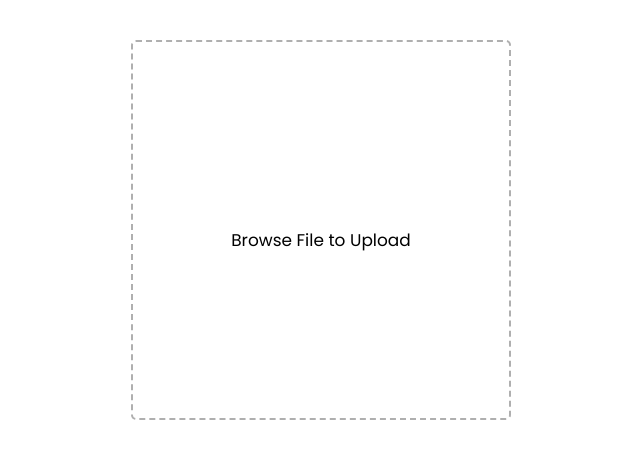
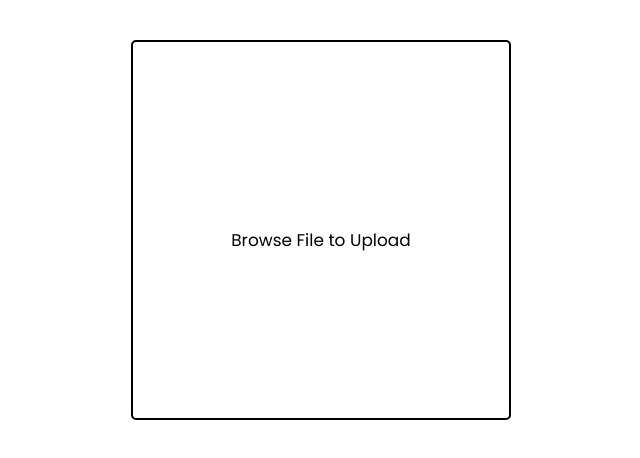
Before and after one commit to assamcareer/imageresizer, a plain HTML site: page index.html in a window 1280 px wide. Shown: the whole page, without its empty margins (319-959 px from the left). Drawn offline with Linux system fonts and the light colour scheme.

Commit message:
Update style.css

```diff
--- a/style.css
+++ b/style.css
@@ -41,7 +41,7 @@ body{
   justify-content: center;
   flex-direction: column;
   border-radius: 5px;
-  border: 2px dashed #afafaf;
+  border: 2px solid #000000;
 }
 .wrapper.active .upload-box{
   border: none;
```
